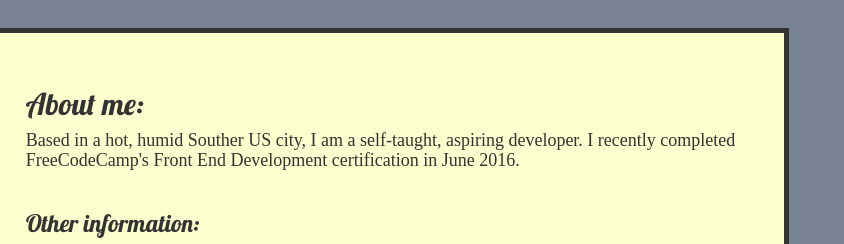
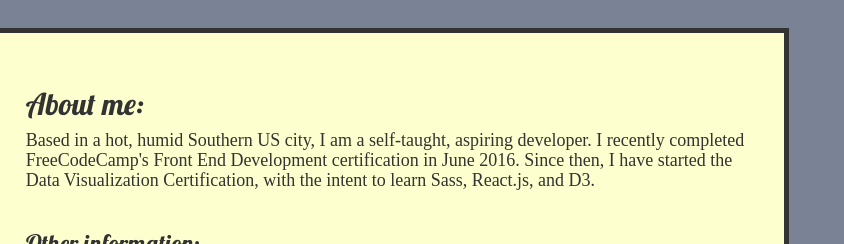
Before and after one commit to CodeFay/codefay.github.io, a plain HTML site: page index.html in a window 1280 px wide. Shown: the part 671-915 px from the top of the page, 436-1280 px from the left. Drawn offline with nearby package versions, Linux system fonts and the light colour scheme; a web font is replaced by a local one.

Commit message:
Update index.html

```diff
--- a/index.html
+++ b/index.html
@@ -57,7 +57,7 @@
           <div class="col-md-8">
             <h2> About me: </h2>
             <h4 class="fontDroid">
-                Based in a hot, humid Souther US city, I am a self-taught, aspiring developer.  I recently completed FreeCodeCamp's Front End Development certification in June 2016.
+                Based in a hot, humid Southern US city, I am a self-taught, aspiring developer.  I recently completed FreeCodeCamp's Front End Development certification in June 2016.  Since then, I have started the Data Visualization Certification, with the intent to learn Sass, React.js, and D3.
                 <br><br>
               </h4>
             <h3> Other information: </h3>
```
